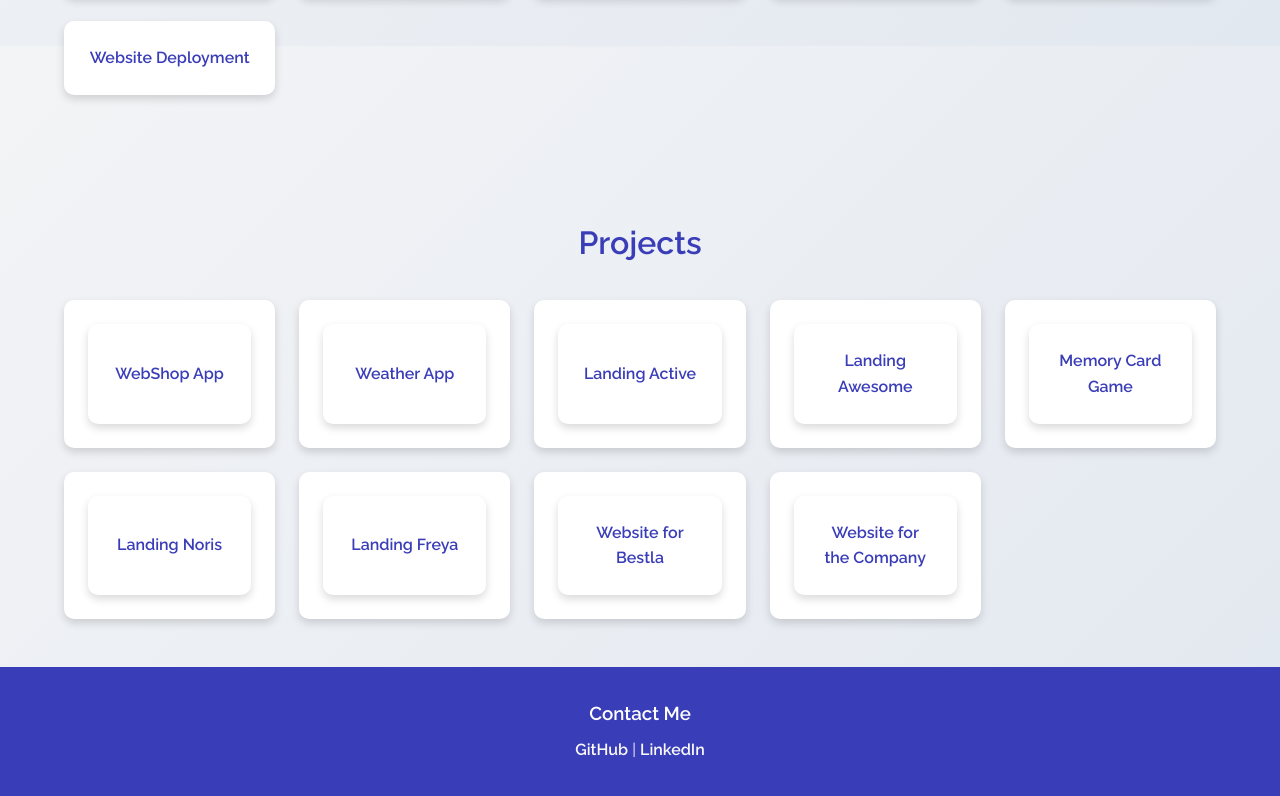
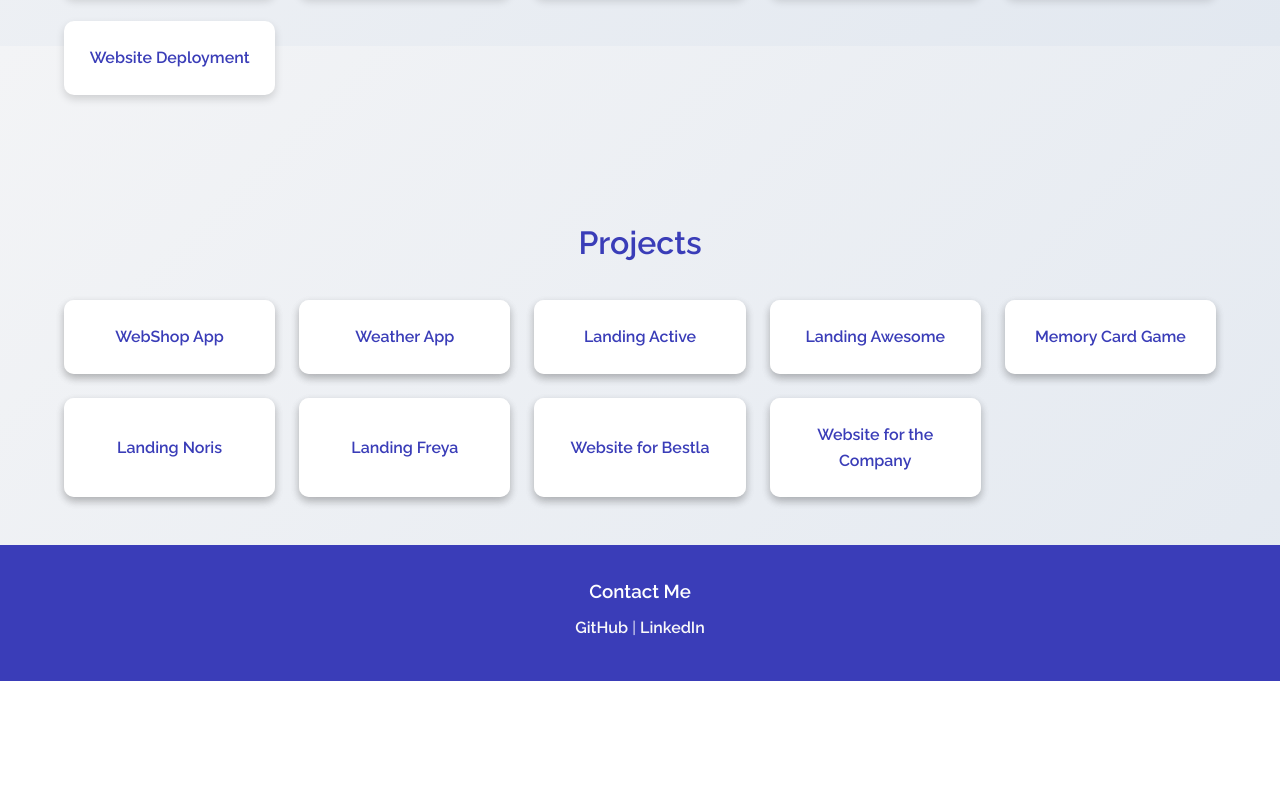
Before and after one commit to viktoriia-ko/viktoriia-ko.github.io, a plain HTML site: page index.html in a window 1280 px wide. Shown: the part 754-1550 px from the top of the page. After the commit the page ends 1435 px from the top, so only its background shows below. Drawn offline with Linux system fonts and the light colour scheme.

Commit message:
Update index.css

```diff
--- a/index.css
+++ b/index.css
@@ -60,7 +60,6 @@ body {
   flex-direction: column;
   justify-content: space-between;
   background: white;
-  padding: 1.5rem;
   border-radius: 10px;
   text-align: center;
   box-shadow: 0 4px 8px rgba(0, 0, 0, 0.15);
```
